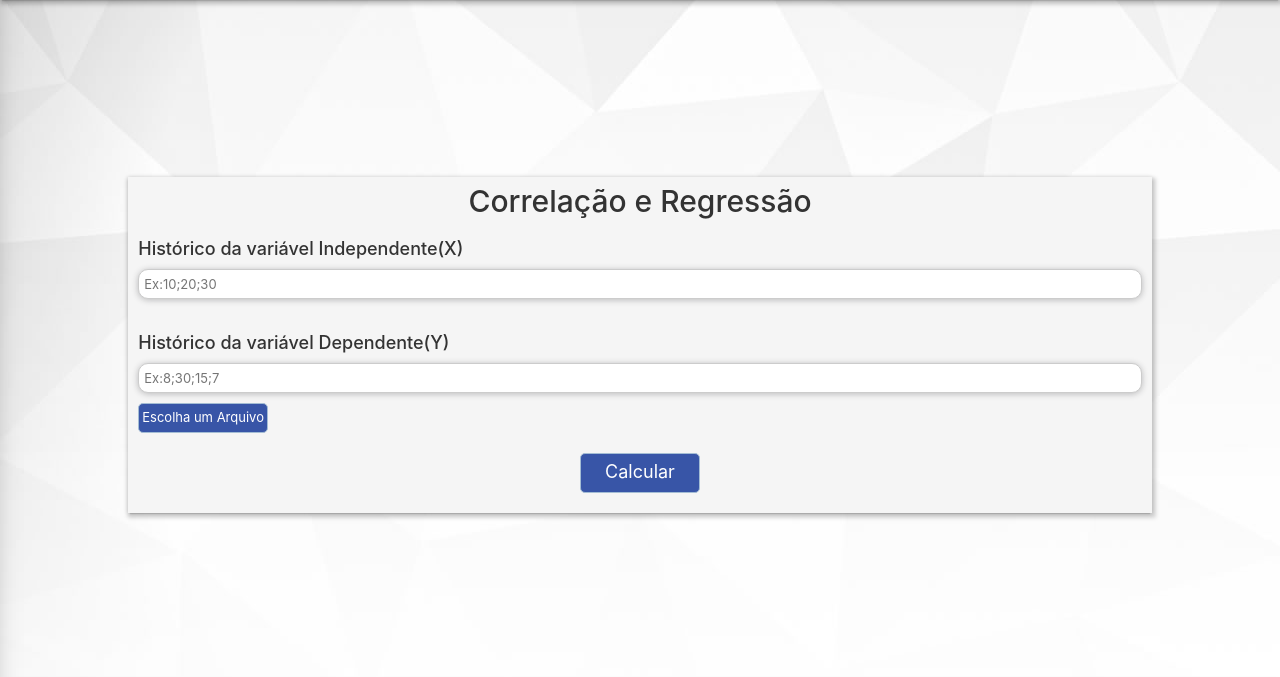
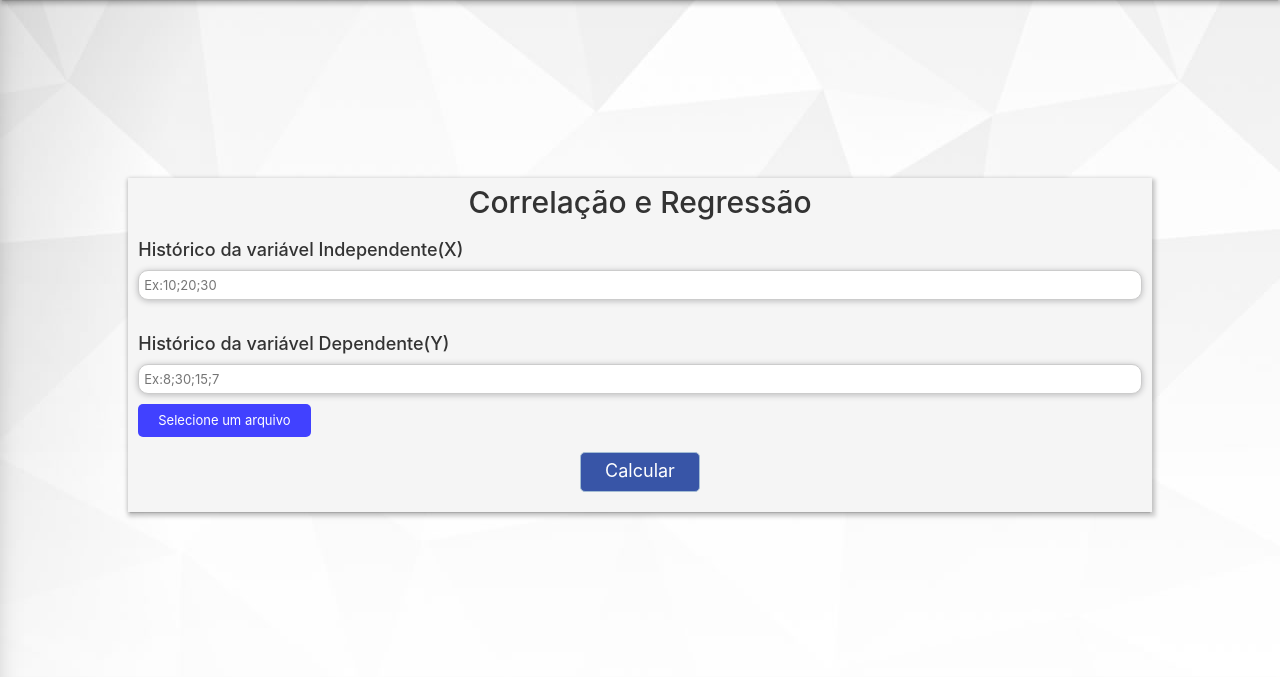
Before and after one commit to Daniel730/SoftXD, a PHP site: page /inc/correlacao.php in a window 1280 px wide. Shown: the part 60-737 px from the top of the page. Run offline with PHP 8.4, Linux system fonts and the light colour scheme; the visitor is signed in with stand-in values (Sample User, id 1).

Commit message:
Selecionar arquivo adicionado

```diff
--- a/css/descritiva.css
+++ b/css/descritiva.css
@@ -195,3 +195,15 @@ input {
 .entre-text{
     margin: 0 5px !important;
 }
+
+.text-selecao{
+    background-color: rgb(65, 65, 255);
+    border-radius: 5px;
+    color: #fff;
+    margin: 10px;
+    padding: 6px 20px
+}
+
+.seleciona-arq{
+    display: none !important;
+}
--- a/inc/correlacao.php
+++ b/inc/correlacao.php
@@ -36,12 +36,13 @@
                         </div> -->
                         <div class="area-info">
                             <h4 class="titulos">Histórico da variável Independente(X)</h4>
-                            <input type="text" placeholder="Ex:10;20;30" name="varX" class="inputs">
+                            <input type="text" placeholder="Ex:10;20;30" name="varX" id="vI" class="inputs">
                         </div>
                         <div class="area-info">
                             <h4 class="titulos">Histórico da variável Dependente(Y)</h4>
-                            <input type="text" placeholder="Ex:8;30;15;7" name="varY" class="inputs input-dados">
-                            <button class="btns">Escolha um Arquivo</button>
+                            <input type="text" placeholder="Ex:8;30;15;7" name="varY" id="vD" class="inputs input-dados">
+                            <label class="text-selecao" for="selecao-arquivo">Selecione um arquivo</label>
+                            <input id="selecao-arquivo" class="es btns seleciona-arq" type="file" onchange="pegaCSV(this)" accept=".csv , .txt" >
                         </div>
                         <div class="enviar-form">
                             <button class="btns btn-verificar" name="calc">Calcular</button>
@@ -57,4 +58,23 @@
     <script src="./../js/jquery/jquery-3.4.1.slim.min.js"></script>
     <script src="./../js/nav.js"></script>
     <script src="./../js/menu.js"></script>
+    <script>
+        var leitorDeCSV = new FileReader()
+        window.onload = function init() {
+            leitorDeCSV.onload = leCSV;
+        }
+
+        function pegaCSV(inputFile) {
+            var file = inputFile.files[0];
+            leitorDeCSV.readAsText(file);
+        }
+
+        function leCSV(evt) {
+            var fileArr = evt.target.result;
+            fileArr =  fileArr.split("\n")
+            document.getElementById("vI").value = fileArr[0]
+            document.getElementById("vD").value = fileArr[1]
+
+        }
+    </script>
 </html>
```
Also changed, not shown: inc/estatistica_descritiva.php (+21 -1 lines).
